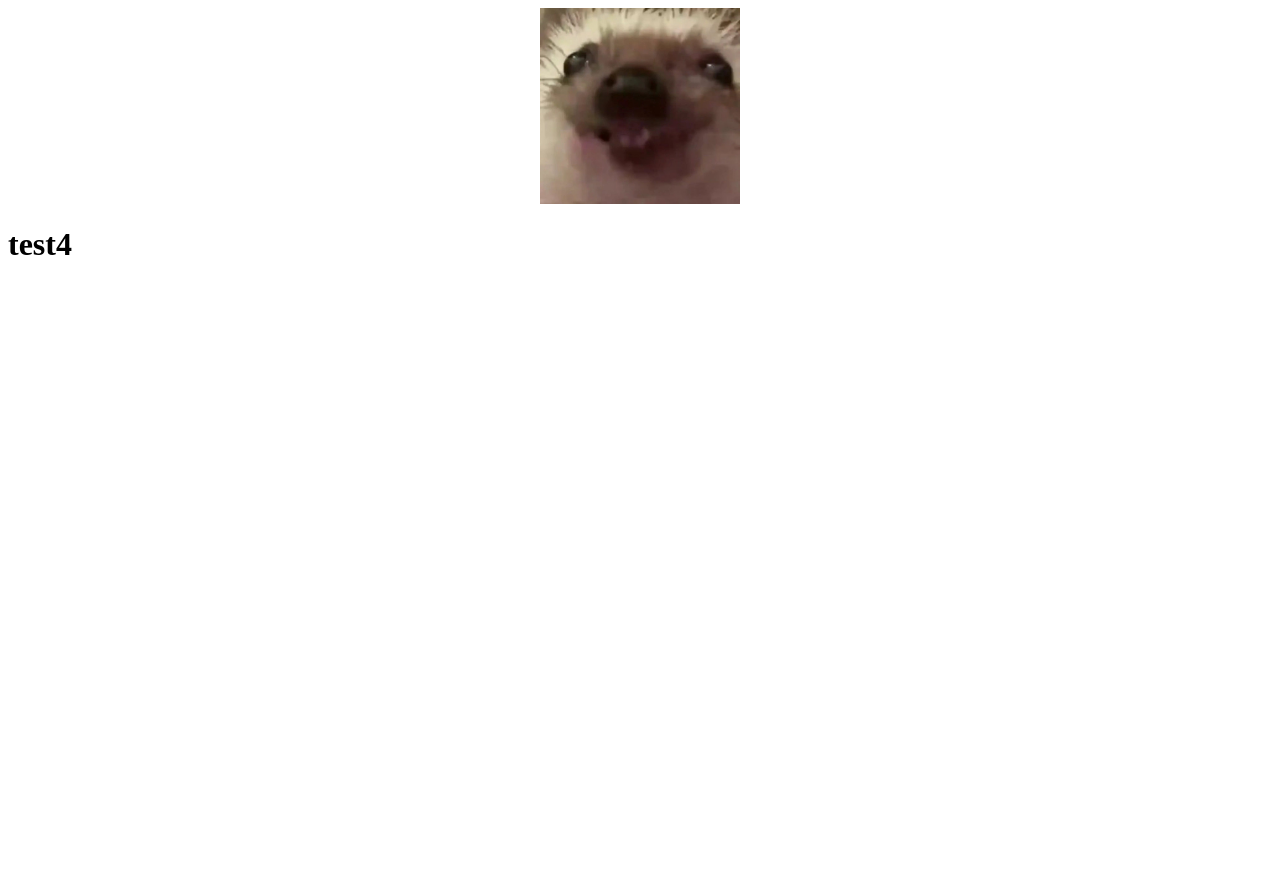
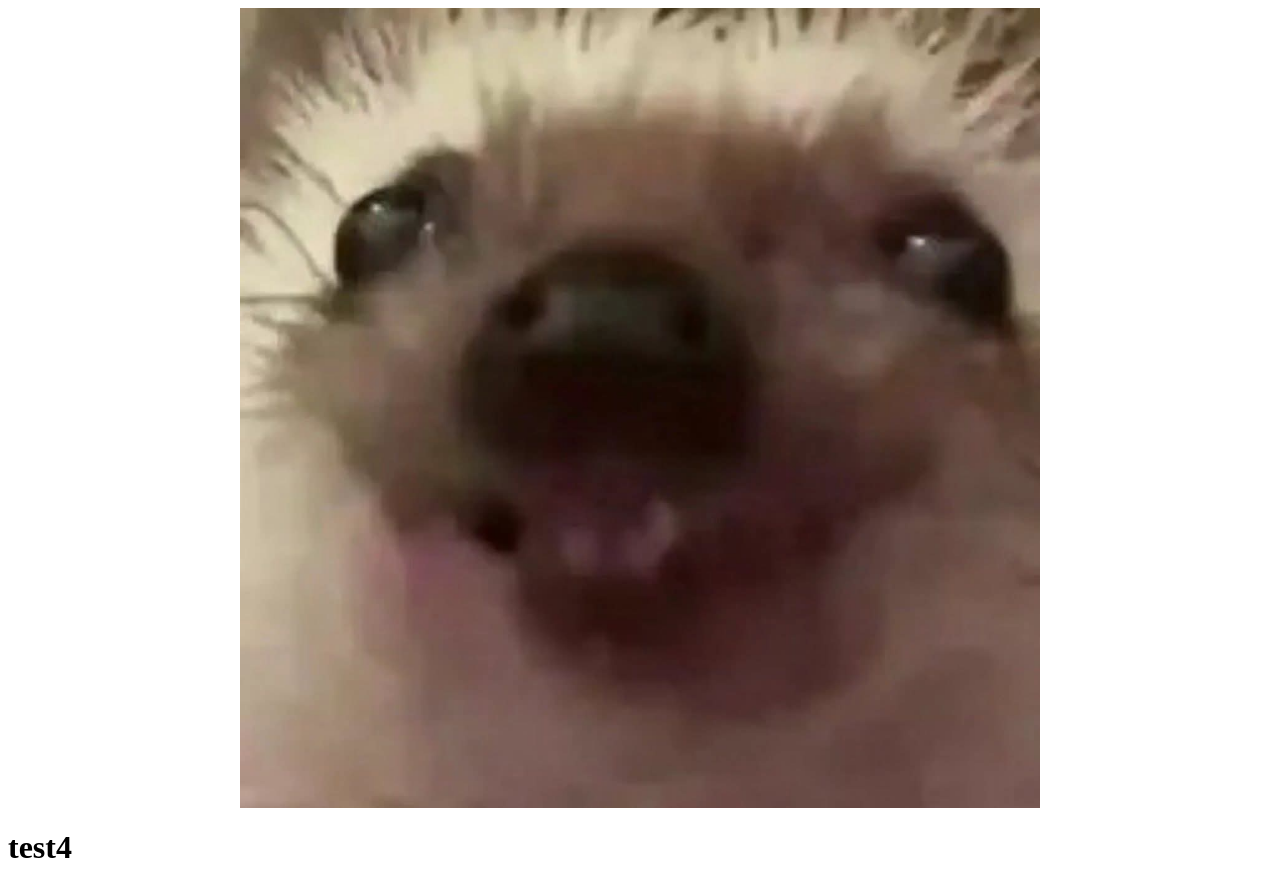
Before and after one commit to White-as/white-as.github.io, a plain HTML site: page index.html in a window 1280 px wide. Before the commit the page ends 800 px from the top, so only its background shows below. Drawn offline with Linux system fonts and the light colour scheme.

Commit message:
Update index.html

```diff
--- a/index.html
+++ b/index.html
@@ -6,8 +6,8 @@
   <img src="xxx.jpg" alt="1test">
 <style>
     img {
-      width: 200px;
-      height: auto;
+      width: 100vh;
+      height: 100vh;
       display: block;
       margin: auto;
     }
```
